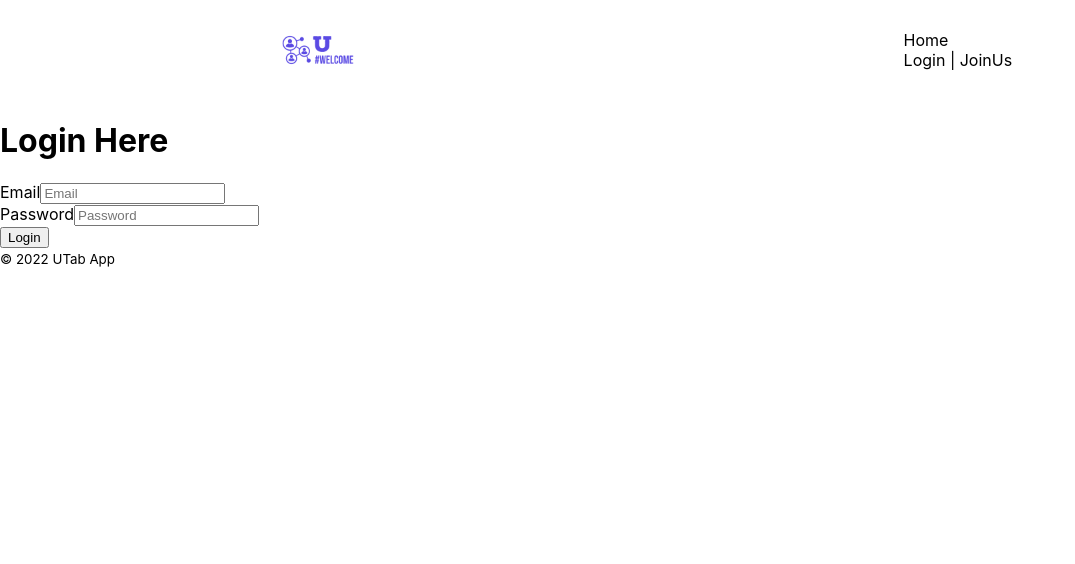
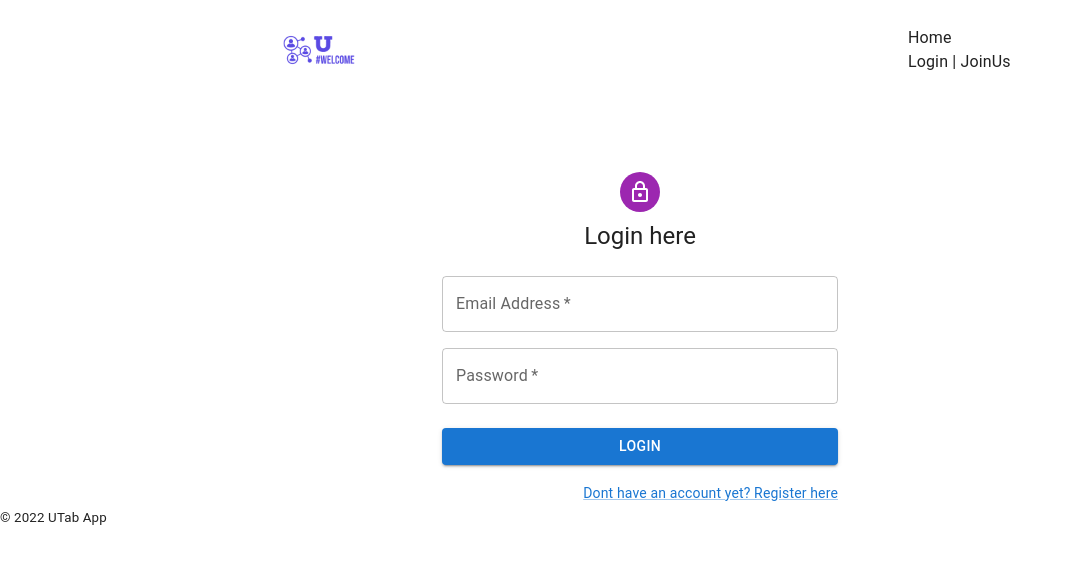
Before and after one commit to avspeed/Reddish-Egret-Practicum, a Next.js app: page /users/login in a window 1280 px wide. Shown: the top 564 px of the page, without its empty margins (0-1075 px from the left). Built offline with nearby package versions, Linux system fonts and the light colour scheme; no server answers.

Commit message:
remove extra file and copied in login.js

```diff
--- a/pages/users/login.js
+++ b/pages/users/login.js
@@ -1,9 +1,22 @@
-import { useState } from "react";
+import React, { useState } from "react";
 import { useRouter } from "next/router";
+import { useAuth } from "../../components/context/authUserContext";
 import toast, { Toaster } from "react-hot-toast";
-import { useAuth } from "../../components/context/authUserContext";
+import Avatar from "@mui/material/Avatar";
+import Button from "@mui/material/Button";
+import CssBaseline from "@mui/material/CssBaseline";
+import TextField from "@mui/material/TextField";
+import Link from "@mui/material/Link";
+import Grid from "@mui/material/Grid";
+import Box from "@mui/material/Box";
+import LockOutlinedIcon from "@mui/icons-material/LockOutlined";
+import Typography from "@mui/material/Typography";
+import Container from "@mui/material/Container";
+import { createTheme, ThemeProvider } from "@mui/material/styles";
 
-const Login = () => {
+const theme = createTheme();
+
+export default function Login() {
   const router = useRouter();
   const [email, setEmail] = useState("");
   const [password, setPassword] = useState("");
@@ -24,33 +37,75 @@ const Login = () => {
   };
 
   return (
-    <div>
-      <h1>Login Here</h1>
+    <ThemeProvider theme={theme}>
       <Toaster />
-      <form onSubmit={handleLogin}>
-        <label htmlFor="email">Email</label>
-        <input
-          type="text"
-          id="email"
+      <Container component="main" maxWidth="xs">
+        <CssBaseline />
+        <Box
+          sx={{
+            marginTop: 8,
+            display: "flex",
+            flexDirection: "column",
+            alignItems: "center",
+          }}
+        >
+          <Avatar sx={{ m: 1, bgcolor: "secondary.main" }}>
+            <LockOutlinedIcon />
+          </Avatar>
+          <Typography component="h1" variant="h5">
+            Login here
+          </Typography>
+          <Box
+            component="form"
+            noValidate
+            onSubmit={handleLogin}
+            sx={{ mt: 3 }}
+          >
+            <Grid container spacing={2}>
+              <Grid item xs={12}>
+                <TextField
+                  required
+                  fullWidth
                   value={email}
                   onChange={({ target }) => setEmail(target.value)}
-          placeholder="Email"
+                  id="email"
+                  label="Email Address"
+                  name="email"
+                  autoComplete="email"
+                />
+              </Grid>
+              <Grid item xs={12}>
+                <TextField
                   required
-        />
-        <br />
-        <label htmlFor="password">Password</label>
-        <input
+                  fullWidth
+                  value={password}
+                  onChange={({ target }) => setPassword(target.value)}
+                  name="password"
+                  label="Password"
                   type="password"
                   id="password"
-          value={password}
-          onChange={({ target }) => setPassword(target.value)}
-          placeholder="Password"
-          required
+                  autoComplete="new-password"
                 />
-        <br />
-        <button type="submit">Login</button>
-      </form>
-    </div>
+              </Grid>
+            </Grid>
+            <Button
+              type="submit"
+              fullWidth
+              variant="contained"
+              sx={{ mt: 3, mb: 2 }}
+            >
+              Login
+            </Button>
+            <Grid container justifyContent="flex-end">
+              <Grid item>
+                <Link href="/users/join" variant="body2">
+                  Dont have an account yet? Register here
+                </Link>
+              </Grid>
+            </Grid>
+          </Box>
+        </Box>
+      </Container>
+    </ThemeProvider>
   );
-};
-export default Login;
+}
```
Also changed, not shown: pages/users/styledlogin.js (deleted, +0 -114 lines). Lines whose indentation alone changed are shown as unchanged.
